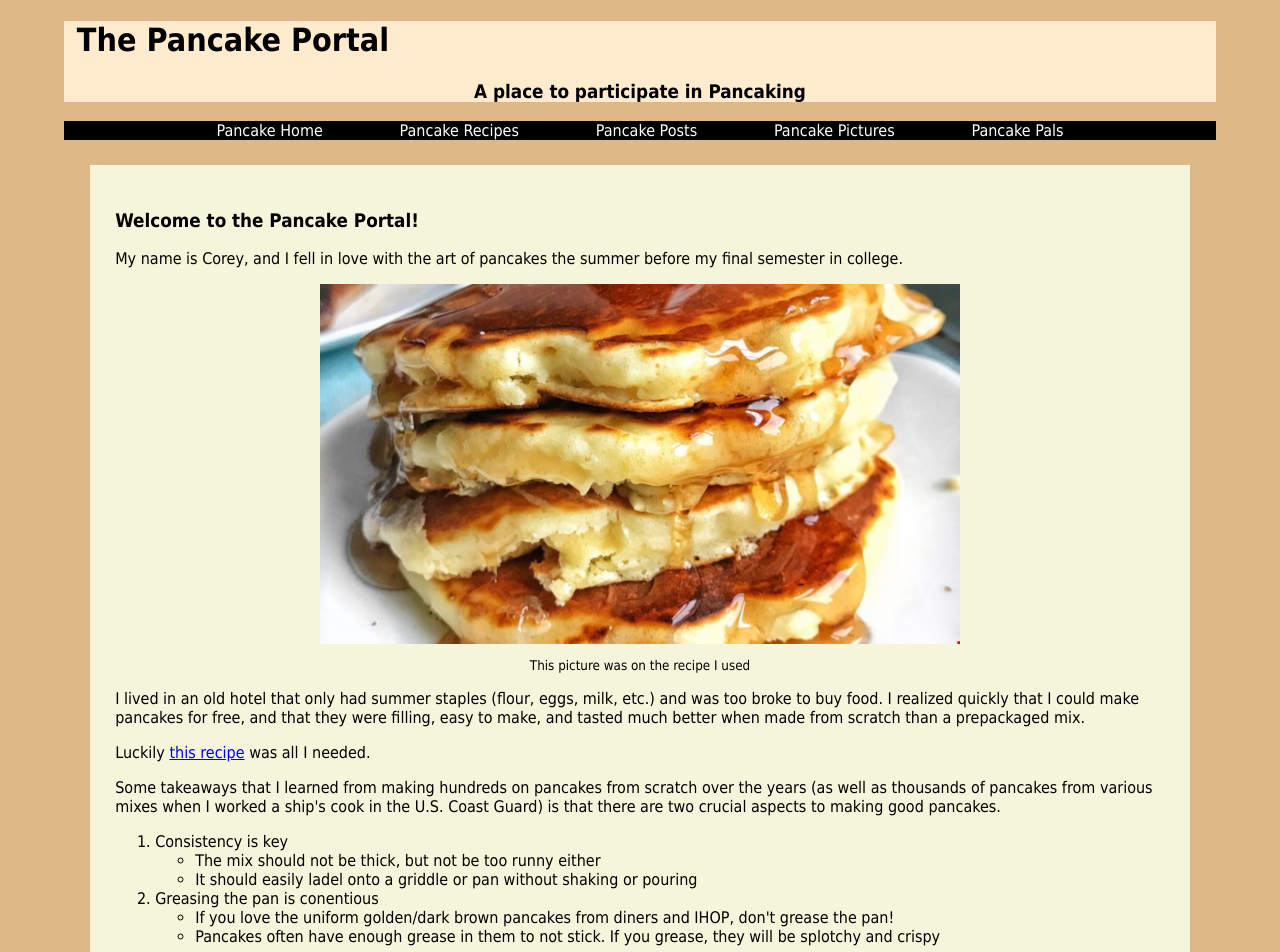
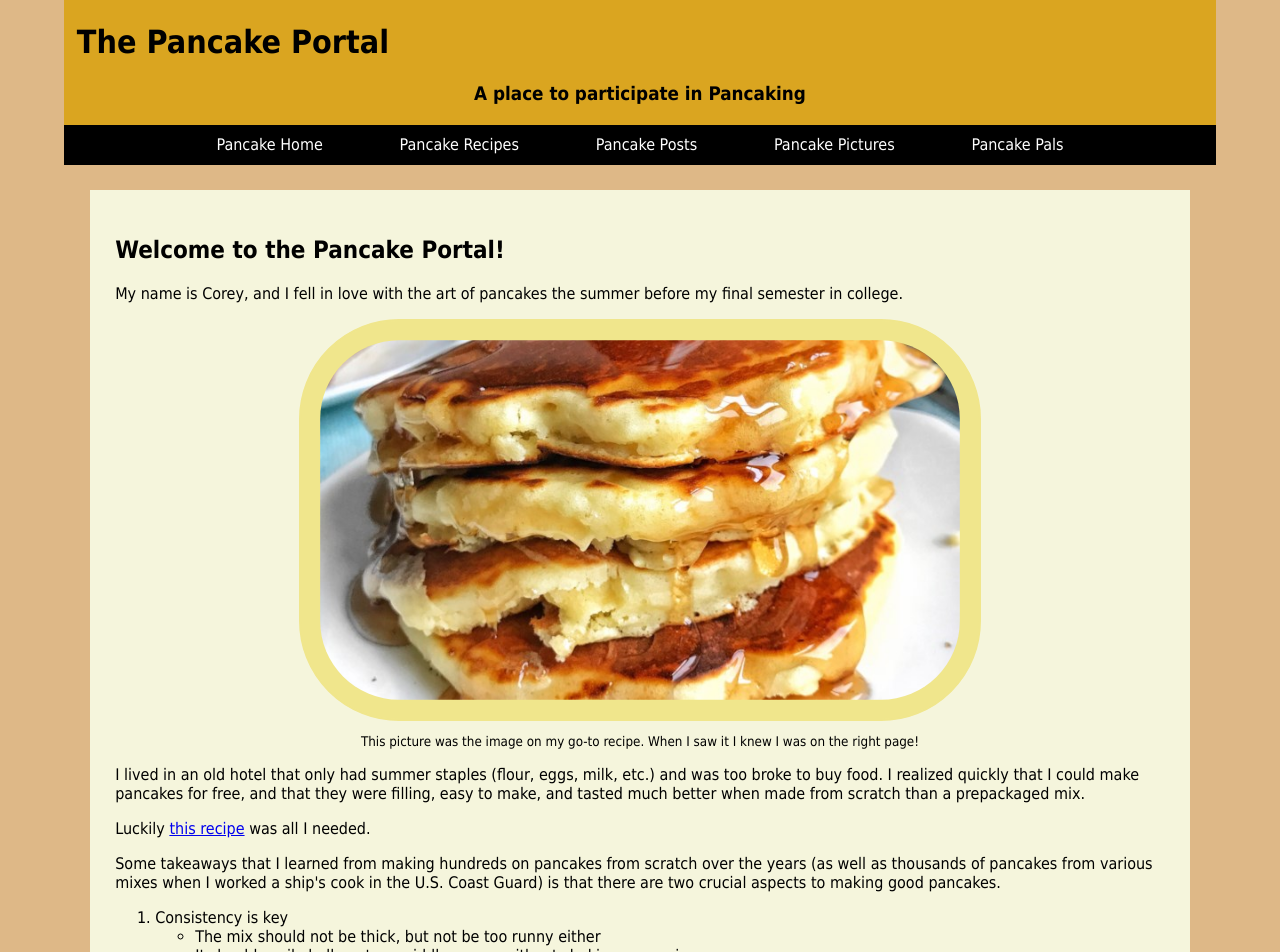
Before and after one commit to cjbarr/pancake-portal, a React (Create React App) app: page /#/ in a window 1280 px wide. Shown: the top 952 px of the page. Built offline with nearby package versions, Linux system fonts and the light colour scheme.

Commit message:
Flushing out more pages with placeholders, still all local state

```diff
--- a/src/components/App/App.css
+++ b/src/components/App/App.css
@@ -15,6 +15,10 @@
   display:block;
   margin-left:auto;
   margin-right:auto;
+  border: khaki solid 2px;
+  padding:1.5vw;
+  background-color:khaki;
+  border-radius:100px;
 }
 
 
@@ -30,16 +34,41 @@
   list-style: none;
    background-color: black;
    justify-content: center;
+   height:5vh;
+   align-items: center;
 }
 
 .nav-item{
   text-decoration: none;
   color: white;
   margin:3vw;
-
-
   background-color:black;
 }
+
+.pancake-picture{
+  height:50vh;
+  display:block;
+  margin-left:auto;
+  margin-right:auto;
+}
+
+.post-div{
+  background-color: khaki;
+  margin:1vh;
+  list-style: none;
+  min-height:8vh;
+}
+
+#post-btn{
+  display: block;
+  margin-right:1vw;
+  margin-left:auto;
+
+}
+
+.post-input{display:block;
+margin-left:auto;
+margin-right:auto;}
 
 .subhead{text-align: center;}
 
@@ -49,8 +78,9 @@
 
 .pal-name{
 text-align: center;
-font-size: 24pt;
+font-size: 26pt;
 margin-bottom: 0;
+margin-top:1vh
 }
 
 .pals-layout{
@@ -59,6 +89,12 @@ margin-bottom:5vh;
 margin-left:auto;
 margin-right:auto;
 width:65vw;
+background-color:khaki;
+padding-left: 2vw;
+padding-right:2vw;
+padding-top:1vh;
+padding-bottom:1vh;
+border-radius:40px;
 }
 
 .pal-picture{
@@ -71,13 +107,15 @@ width:65vw;
 .recipe-div{
   width:50vw;
   justify-content: center;
-  background-color: gainsboro;
+  background-color: khaki;
   margin-left: auto;
   margin-right:auto;
   margin-bottom:5vh;
   padding-bottom: 2vh;
+  padding-top: 0.25vh;
   padding-left:1vw;
   padding-right:1vw;
+  border-radius:15px;
 
 }
 
@@ -89,7 +127,9 @@ margin-left:5vw;
 margin-right:5vw;
 font-family: tahoma;}
 
-header{background-color: blanchedalmond;
+header{background-color:goldenrod;
 margin-top: 0px;
 padding-left: 1vw;
-padding-right:1vw;}
+padding-right:1vw;
+padding-top:.25vh;
+padding-bottom:.25vh;}
--- a/src/components/Home/Home.js
+++ b/src/components/Home/Home.js
@@ -10,11 +10,11 @@ class Home extends Component {
     render() {
         return (
             <div className="home-div">
-            <h3>Welcome to the Pancake Portal!</h3>
+            <h2>Welcome to the Pancake Portal!</h2>
             <div>
                 <p>My name is Corey, and I fell in love with the art of pancakes the summer before my final semester in college.</p>
                 <img id="home-pancake" src ='/images/pancake.jpg' alt="Pancakes" />
-                <p className="caption">This picture was on the recipe I used</p>
+                <p className="caption">This picture was the image on my go-to recipe. When I saw it I knew I was on the right page!</p>
                 <p>I lived in an old hotel that only had summer staples (flour, eggs, milk, etc.) and was too broke to buy food. I realized quickly that I could make pancakes for free, and that they were filling, easy to make, and tasted much better when made from scratch than a prepackaged mix.</p>
                 <p>Luckily <a href="https://www.allrecipes.com/recipe/21014/good-old-fashioned-pancakes/">this recipe</a> was all I needed.</p>
                 <p>Some takeaways that I learned from making hundreds on pancakes from scratch over the years (as well as thousands of pancakes from various mixes when I worked a ship's cook in the U.S. Coast Guard) is that there are two crucial aspects to making good pancakes.</p>
@@ -22,9 +22,9 @@ class Home extends Component {
                         <li>Consistency is key</li>
                         <ul>
                             <li>The mix should not be thick, but not be too runny either</li>
-                            <li>It should easily ladel onto a griddle or pan without shaking or pouring</li>
+                            <li>It should easily ladle onto a griddle or pan without shaking or pouring</li>
                         </ul>
-                        <li>Greasing the pan is conentious</li>
+                        <li>Greasing the pan is contentious</li>
                         <ul>
                             <li>If you love the uniform golden/dark brown pancakes from diners and IHOP, don't grease the pan!</li>
                             <li>Pancakes often have enough grease in them to not stick. If you grease, they will be splotchy and crispy</li>
--- a/src/components/Pals/Pals.js
+++ b/src/components/Pals/Pals.js
@@ -5,7 +5,7 @@ import React, { Component } from 'react';
 class Pals extends Component {
 
     state = {
-        pals: [{ name: 'Corey', picture: '/images/corey.jpg', about:'Corey loves making pancakes, and is a junior developer based out of the Twin Cities. This is his silly page he created during COVID-19.' },
+        pals: [{ name: 'Corey', picture: '/images/corey.jpg', about:'Corey loves making pancakes, and is a junior software developer based out of the Twin Cities. This is a silly page he created during COVID-19.' },
             { name: 'Ashley', picture: '/images/Ashley.jpg', about:"Ashley is my wife! She's more of a savory breakfast person, and a project manager at a design agency. But that doesn't mean she can't enjoy a good pancake!"  },
         { name: 'Podrick', picture: '/images/podrick.jpg', about:"Podrick is our corgi puppy, he loves to bork at random noises, and is named after Podrick in Game of Thrones, the most loyal of squires." },
         { name: 'Hamlet', picture: '/images/hamlet.jpg', about: "I adopted Hamlet in college, and he lived with my parents when I was stationed on ships and couldn't have a pet. One of the sweetest cats I've met and Pod's best friend." }
@@ -13,13 +13,13 @@ class Pals extends Component {
 }
     render(){
     return (
-        <>
+        <div className="home-div">
         <h2 class="page-title">Pancake Pals AKA Who We Are</h2>
 
             <div>{this.state.pals.map(pal => <div className="pals-layout"><p className="pal-name">{pal.name}</p><br></br><img className="pal-picture" src={pal.picture} alt={pal.picture}/><br></br><p className="pal-about">{pal.about}</p></div>)}</div>
 
 
-    </>
+    </div>
     )
 }
 }
--- a/src/components/Pictures/Pictures.js
+++ b/src/components/Pictures/Pictures.js
@@ -2,7 +2,10 @@ import React from 'react';
 
 function Pictures() {
     return (
+        <div className="home-div">
         <h2 class="page-title">Pancake Pictures</h2>
+        <img className="pancake-picture" src="https://www.recipetineats.com/wp-content/uploads/2017/06/Pancakes-SQ.jpg" alt="Stack of pancakes"/>
+        </div>
     )
 }
 
--- a/src/components/Posts/Posts.js
+++ b/src/components/Posts/Posts.js
@@ -3,41 +3,37 @@ import React, { Component } from 'react';
 
 
 class Posts extends Component {
-    state= [
-    ]
+    state= {posts:['Posts are currently under construction!', "I'm an example post!"]}
+
 
 
 
     handleChange = (event, typeOf) => {
-        console.log(event.target.value, typeOf);
         this.setState({
-            ...this.state,
             [typeOf]: event.target.value
 
         })
     }
 
     postSubmit =(event)=>{
-    console.log(this.state)
         this.setState({
-            ...this.state,
-            published: this.state.post,
-            post:''
+            posts:[...this.state.posts, this.state.text],
+            text:''
         })
     }
 
      render(){
     return (
-        <>
+        <div className="home-div">
             <h2 class="page-title">Pancake Posts Page</h2>
-            <label htmlFor="postInput">Write your post here: </label>
-            <input id="postInput" value={this.state.post} onChange={(event) => this.handleChange(event, 'post')} />
-        <button onClick={this.postSubmit}>Post</button>
+            <textarea placeholder="Write your post here:" rows="4" cols="50" className="post-input" value={this.state.text} onChange={(event) => this.handleChange(event, 'text')} />
+       <br></br>
+        <button id="post-btn" onClick={this.postSubmit}>Post</button>
 
-        {/* {this.state!==[] &&
-            <div>{this.state}</div>
-     } */}
-        </>
+        {this.state.posts!==[] &&
+            <ul>{this.state.posts.map(post=><li className="post-div">{post}</li>)}</ul>
+     }
+        </div>
     )
 }
 }
--- a/src/components/Recipes/Recipes.js
+++ b/src/components/Recipes/Recipes.js
@@ -22,21 +22,22 @@ class Recipes extends Component {
 
     render(){
     return (
-        <>
+        <div className="home-div">
         <h2 class="page-title">Pancake Recipes</h2>
 
         <p>The title of this page is a bit misleading--truth be told there is only one recipe here, you can just adjust the amount to provide multiple recipes.</p>
         <p>The reason I've only listed one recipe is simple: You don't need another! I ate this recipe everday for an entire summer in college, often as my only meal. Sometimes I had it plain, sometimes I mushed up a bannana, added fruit, maybe even some chocolate chips. It has never done me wrong, and I hope it works well for you too!</p>
         <div className="recipe-div">
                 <h3>The Pancake Recipe:</h3>
-                <h4>A single serving size is 4 large pancakes</h4>
+                <h4>A single batch makes 4 large pancakes</h4>
 
         <ul>
             <h3>Pancake Calculator!</h3>
-                <label htmlFor="servings">How many servings do you want? : </label>
+                <label htmlFor="servings">How many batches you want: </label>
                 <input type="number" id="servings" placeholder="X times 4 Pancakes" onChange={(event) => this.handleChange(event)} />
                 <button onClick={()=>this.submit()}>Calculate</button>
-
+                <br></br>
+                <br></br>
                 {this.state.math &&
                 <div>
                     <li>{this.state.math * 1.5} Cups Flour</li>
@@ -52,7 +53,7 @@ class Recipes extends Component {
             <p>Mix your dry, then add in your wet and combine until mostly uniform. Should be runny and easy to ladel onto a hot pan! Add in whatever other ingredients you feel like, it's an amazing base!</p>
         </div>
 
-        </>
+        </div>
     )
 }
 }
```
